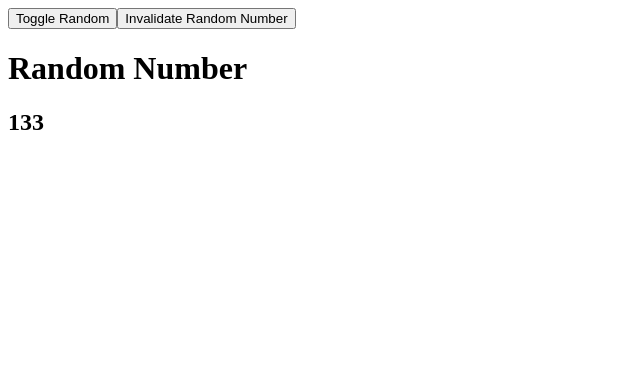
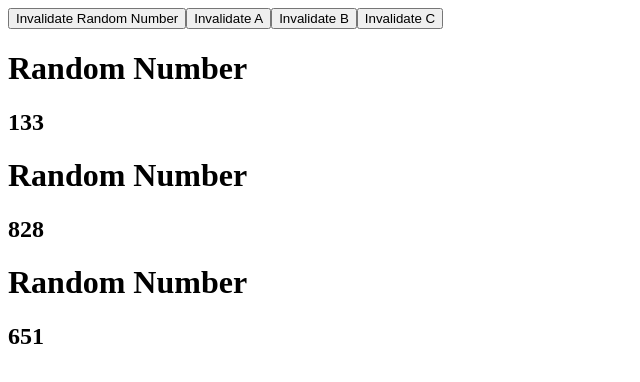
Before and after one commit to showduhtung/react-query-essentials, a Next.js app: page / in a window 1280 px wide. Shown: the top 382 px of the page, without its empty margins (0-640 px from the left). Built offline with nearby package versions, Linux system fonts and the light colour scheme.

Commit message:
refetch multiple

```diff
--- a/src/pages/index.js
+++ b/src/pages/index.js
@@ -3,31 +3,38 @@ import { queryCache, useQuery } from 'react-query'
 import axios from 'axios'
 
 export default function App() {
-  const [show, toggle] = useReducer(d => !d, true)
   return (
     <div>
-      <button onClick={toggle}>Toggle Random</button>
-      <button
-        onClick={() =>
-          queryCache.invalidateQueries('random', {
-            refetchActive: false,
-          })
-        }
-      >
+      <button onClick={() => queryCache.invalidateQueries('random')}>
         Invalidate Random Number
       </button>
-      {show && <RandomNumber />}
+      <button
+        onClick={() => queryCache.invalidateQueries(['random', 'A'])}
+      >
+        Invalidate A
+      </button>
+      <button
+        onClick={() => queryCache.invalidateQueries(['random', 'B'])}
+      >
+        Invalidate B
+      </button>
+      <button
+        onClick={() => queryCache.invalidateQueries(['random', 'C'])}
+      >
+        Invalidate C
+      </button>
+      <RandomNumber subKey="A" />
+      <RandomNumber subKey="B" />
+      <RandomNumber subKey="C" />
     </div>
   )
 }
 
-function RandomNumber() {
+function RandomNumber({ subKey }) {
   const randomQuery = useQuery(
-    'random',
-    async () => axios.get('/api/random').then(res => res.data)
-    // {
-    //   staleTime: Infinity,
-    // }
+    ['random', subKey],
+    async () => axios.get('/api/random').then(res => res.data),
+    { staleTime: Infinity }
   )
 
   return (
```
